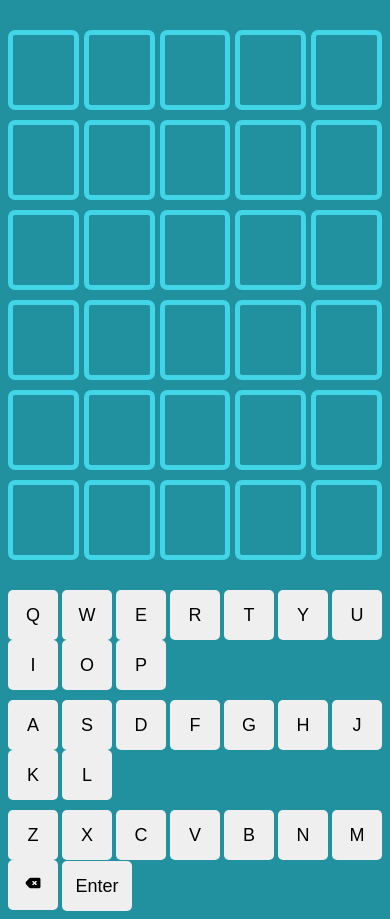
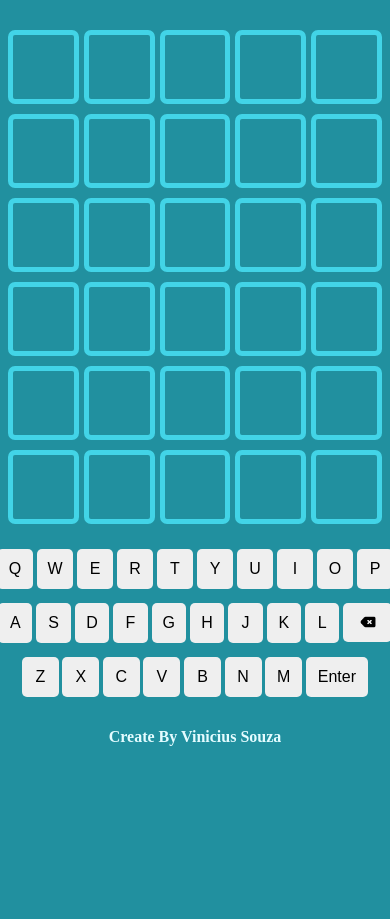
Before and after one commit to VSouz/Voc-bulo, a plain HTML site: page index.html in a window 390 px wide. Shown: the part 112-1031 px from the top of the page. After the commit the page ends 879 px from the top, so only its background shows below. Drawn offline with Linux system fonts and the light colour scheme.

Commit message:
responsividade

```diff
--- a/index.html
+++ b/index.html
@@ -76,6 +76,8 @@
         <button id = "J" onclick="virtualTeclado('J')">J</button>
         <button id = "K" onclick="virtualTeclado('K')">K</button>
         <button id = "L" onclick="virtualTeclado('L')">L</button>
+        <button id = "BACKSPACE" onclick="virtualTeclado('BACKSPACE')">
+            <img src="/excluir.png" width="18" height="18"></img> </button>
      </div>
     <div class="teclado">
         <button id = "Z" onclick="virtualTeclado('Q')">Z</button>
@@ -85,10 +87,9 @@
         <button id = "B" onclick="virtualTeclado('B')">B</button>
         <button id = "N" onclick="virtualTeclado('N')">N</button>
         <button id = "M" onclick="virtualTeclado('M')">M</button>
-        <button id = "BACKSPACE" onclick="virtualTeclado('BACKSPACE')">
-            <img src="/excluir.png" width="18" height="18"></img> </button>
         <button id = "ENTER" onclick="virtualTeclado('ENTER')">Enter</button>
     </div>
     </div>
+    <h4> Create By Vinicius Souza</h4>
 </body>
 </html>
--- a/style.css
+++ b/style.css
@@ -23,12 +23,12 @@
 
 
 .quadrado{
-    width: 70px;
-    height: 70px;
+    width: 4rem;
+    height: 4rem;
     border: 5px solid #000;
     border-color: #42d4e7 ;
     border-radius: 7px;
-    font-size: 60px;
+    font-size: 3rem;
     text-align: center;
     color: #e4fcff;
 
@@ -68,31 +68,63 @@ h1{
 }
 
 #teclado {
-    margin-top: 30px;
+    margin-top: 1rem;
     display: flex;
+    padding: 2%;
     flex-direction: column;
+    gap: 10px;
     align-items: center;
+}
+.teclado{
+    display: flex;
+    flex-direction: row;
     justify-content: center;
-    gap: 10px;
+    align-items: stretch;
+
 }
 
 .teclado button {
     align-items: center;
     justify-content: center;
     padding: 10px;
-    font-size: 18px;
-    width: 50px;
-    height: 50px;
+    font-size: 1rem;
+    margin: .5%;
+    width: 2.5rem;
+    height: 2.5rem;
     cursor: pointer;
     border: none;
     border-radius: 5px;
 }
+#BACKSPACE {
+    width: 15%;
+    height: 2.4rem;
+}
+
 #BACKSPACE img{
 
-    width: 18px;
-    height: 18px;
     padding: 0px !important;
 }
 #ENTER {
     width: 70px;
 }
+
+h4{
+    color: #e4fcff;
+    display: flex;
+    justify-content: center;
+}
+
+@media (width: 1000px) {
+    .teclado button {
+        align-items: center;
+        justify-content: center;
+        padding: 10px;
+        font-size: 1rem;
+        margin: .5%;
+        width: 40%;
+        height: 40%;
+        cursor: pointer;
+        border: none;
+        border-radius: 5px;
+    }
+  }
```
